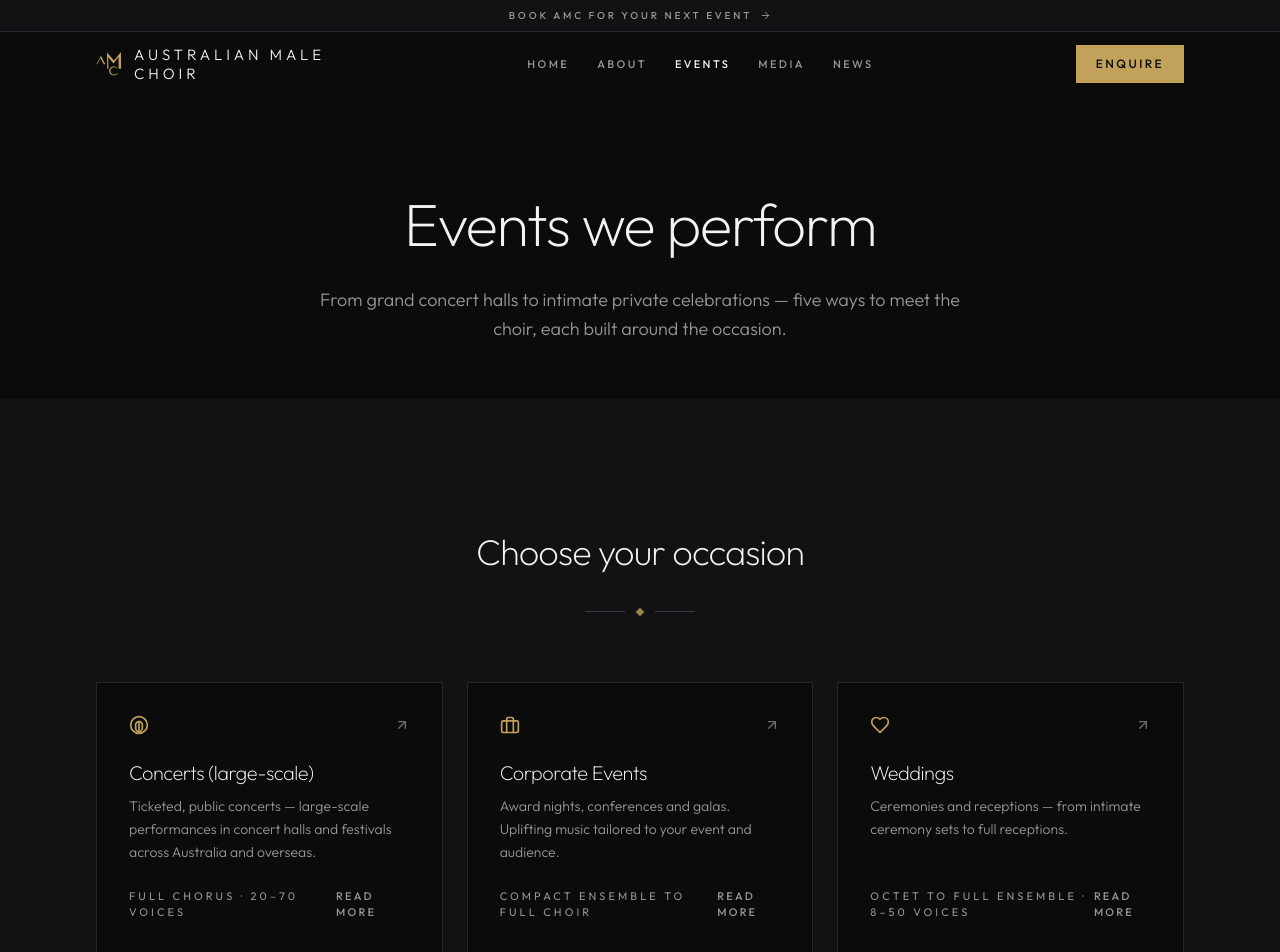
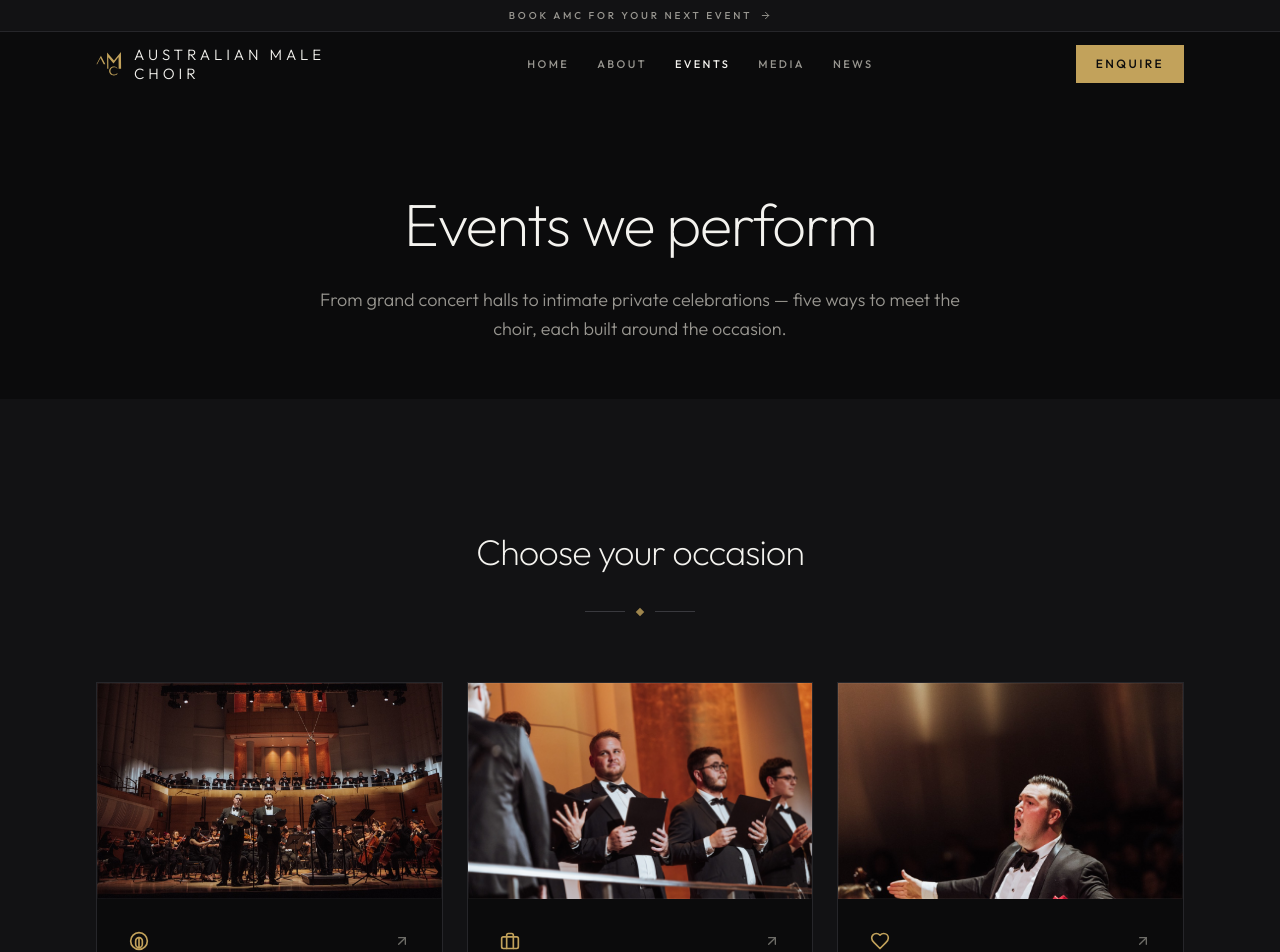
Before and after one commit to PYastreboff/AMC-Website, a React (Vite) app: page /events in a window 1280 px wide. Shown: the top 952 px of the page. Built offline with nearby package versions, Linux system fonts and the light colour scheme; a web font is replaced by a local one.

Commit message:
events page updated

```diff
--- a/src/data/siteData.js
+++ b/src/data/siteData.js
@@ -2,12 +2,17 @@ export const CHOIR_NAME = 'Australian Male Choir'
 export const CHOIR_SHORT = 'AMC'
 export const CONTACT_EMAIL = 'admin@australianmalechoir.com.au'
 export const CONTACT_CITY = 'Sydney, Australia'
+
+const b = (p) => `${import.meta.env.BASE_URL}${p.replace(/^\//, '')}`
+
+const G = (n) => b(`/images/gallery/${n}.jpg`)
 
 export const EVENT_CATEGORIES = [
   {
     slug: 'concerts',
     label: 'Concerts (large-scale)',
     icon: 'mic',
+    image: G(60),
     description: 'Ticketed, public concerts — large-scale performances in concert halls and festivals across Australia and overseas.',
     size: 'Full chorus · 20–70 voices',
     points: [
@@ -21,6 +26,7 @@ export const EVENT_CATEGORIES = [
     slug: 'corporate',
     label: 'Corporate Events',
     icon: 'briefcase',
+    image: G(56),
     description: 'Award nights, conferences and galas. Uplifting music tailored to your event and audience.',
     size: 'Compact ensemble to full choir',
     points: [
@@ -34,6 +40,7 @@ export const EVENT_CATEGORIES = [
     slug: 'weddings',
     label: 'Weddings',
     icon: 'heart',
+    image: G(57),
     description: 'Ceremonies and receptions — from intimate ceremony sets to full receptions.',
     size: 'Octet to full ensemble · 8–50 voices',
     points: [
@@ -47,6 +54,7 @@ export const EVENT_CATEGORIES = [
     slug: 'private',
     label: 'Private Parties & Birthdays',
     icon: 'party',
+    image: G(55),
     description: 'Private performances for birthdays, milestone celebrations and special occasions.',
     size: 'Intimate octet · 8 voices',
     points: [
@@ -60,13 +68,10 @@ export const EVENT_CATEGORIES = [
     slug: 'past',
     label: 'Past Performances',
     icon: 'history',
+    image: G(64),
     description: 'A look back through recent seasons — concerts, galas, tours and community appearances from the AMC archive.',
   },
 ]
-
-const b = (p) => `${import.meta.env.BASE_URL}${p.replace(/^\//, '')}`
-
-const G = (n) => b(`/images/gallery/${n}.jpg`)
 
 export const eventsData = []
 
--- a/src/pages/Events.jsx
+++ b/src/pages/Events.jsx
@@ -2,6 +2,7 @@ import { Link } from 'react-router-dom'
 import { ArrowRight, ArrowUpRight, Check, Compass } from 'lucide-react'
 import PageHero from '../components/PageHero'
 import SectionHeading from '../components/SectionHeading'
+import ArtPlaceholder from '../components/ArtPlaceholder'
 import { Button } from '../components/Button'
 import { EVENT_CATEGORIES } from '../data/siteData'
 import { CategoryIcon } from '../components/CategoryIcons'
@@ -32,8 +33,15 @@ export default function Events() {
               <Link
                 key={c.slug}
                 to={`/events/${c.slug}`}
-                className="group flex flex-col border border-line bg-bg p-8 transition-colors hover:border-gold/40"
+                className="group flex flex-col border border-line bg-bg transition-colors hover:border-gold/40"
               >
+                <div className="overflow-hidden">
+                  <ArtPlaceholder
+                    image={c.image}
+                    className="aspect-[16/10] transition-transform duration-500 group-hover:scale-[1.02]"
+                  />
+                </div>
+                <div className="flex flex-1 flex-col p-8">
                   <div className="flex items-center justify-between">
                     <CategoryIcon slug={c.slug} size={20} className="text-gold" />
                     <ArrowUpRight size={16} className="text-dim transition-all group-hover:-translate-y-0.5 group-hover:translate-x-0.5 group-hover:text-gold" />
@@ -43,6 +51,7 @@ export default function Events() {
                   <div className="mt-6 flex items-baseline justify-between">
                     <span className="label">{c.points ? c.size : 'The archive'}</span>
                     <span className="text-[11px] font-medium tracking-[0.2em] text-mute uppercase">Read more</span>
+                  </div>
                 </div>
               </Link>
             ))}
```
Lines whose indentation alone changed are shown as unchanged.
